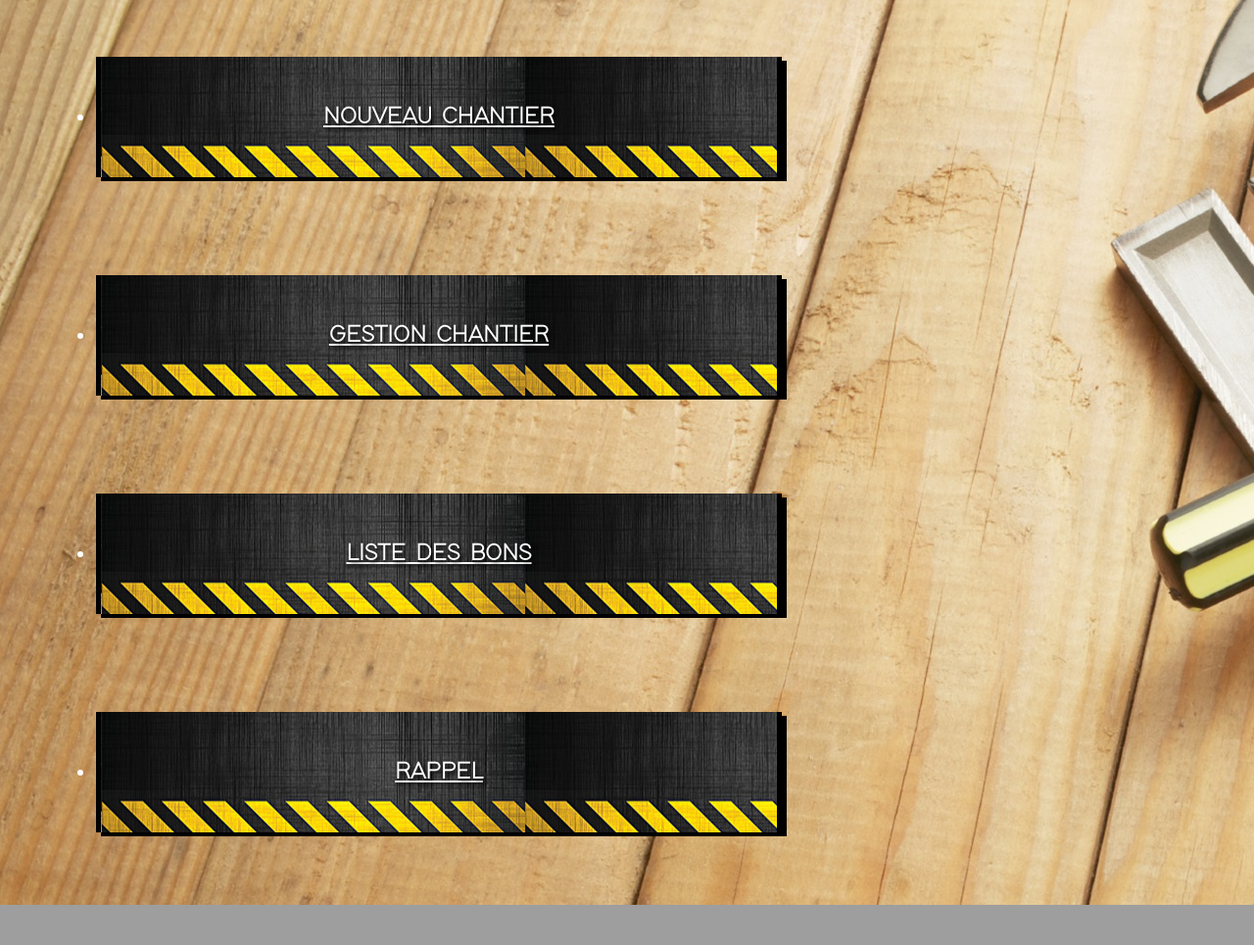
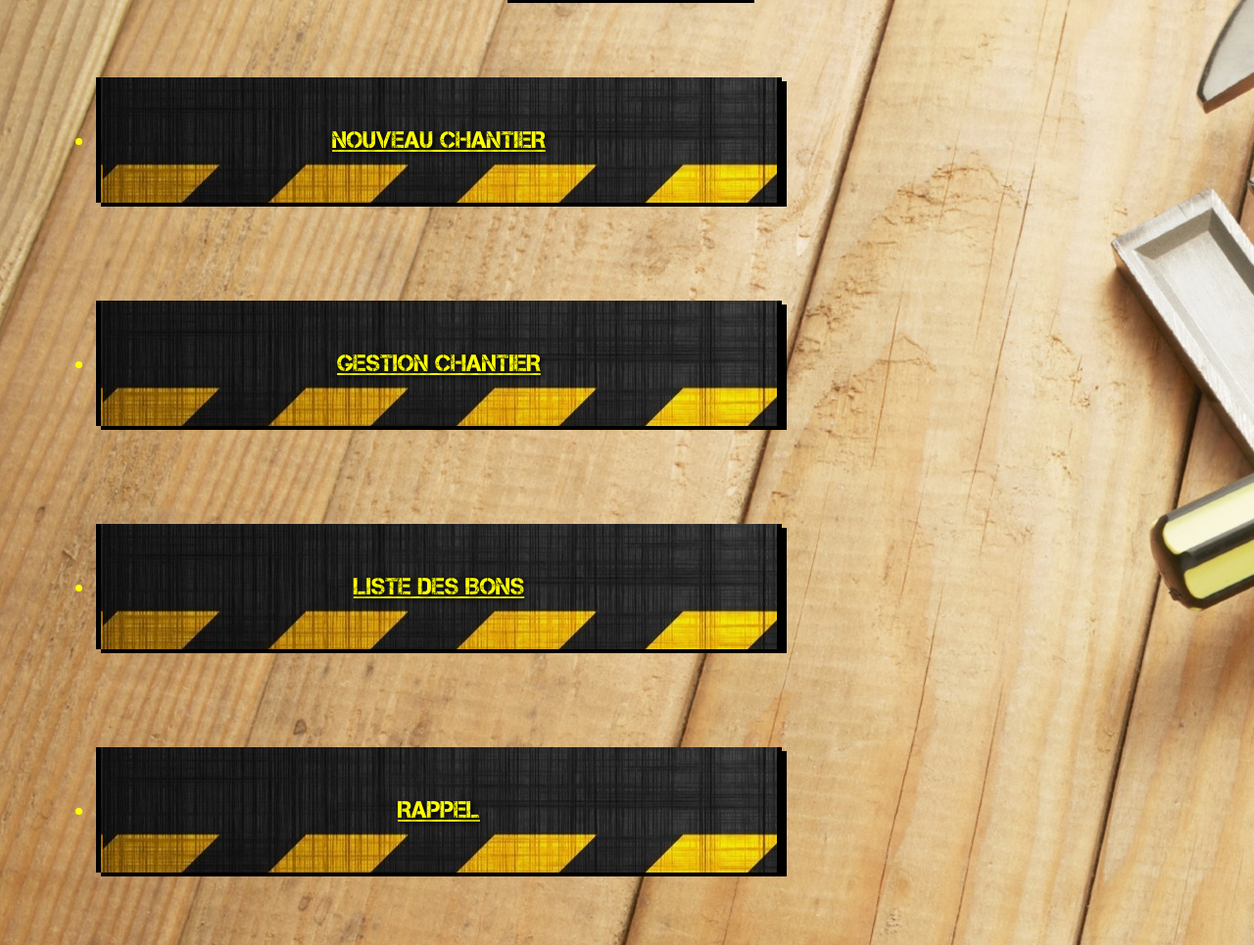
Before and after one commit to MP221092/GMAO, a PHP site: page /html/Service.html in a window 1280 px wide. Shown: the part 202-1167 px from the top of the page at 98% size. Before the commit the page ends 1126 px from the top, so only its background shows below. Run offline with PHP 8.4, Linux system fonts and the light colour scheme.

Commit message:
modification diverse
ajout police
gras police
image chantier

```diff
--- a/html/Service.html
+++ b/html/Service.html
@@ -14,19 +14,19 @@
             <ul>
 
                 <section>
-                <li><a href="NouveauC.html"><strong>NOUVEAU CHANTIER</strong></a></li>
+                <li><a href="NouveauC.html">NOUVEAU CHANTIER</a></li>
                 </section>
 
                 <section>
-                <li><a href="GestionC.html"><strong>GESTION CHANTIER</strong></a></li>
+                <li><a href="GestionC.html">GESTION CHANTIER</a></li>
                 </section>
 
                 <section>
-                <li><a href="Liste.html"><strong>LISTE DES BONS</strong></a></li>
+                <li><a href="Liste.html">LISTE DES BONS</a></li>
                 </section>
 
                 <section>
-                <li><a href="Rappel.html"><strong>RAPPEL</strong></a></li>
+                <li><a href="Rappel.html">RAPPEL</a></li>
                 </section>
 
 
--- a/html/styleC.css
+++ b/html/styleC.css
@@ -1,14 +1,14 @@
 @font-face
 	{
-    font-family: 'mod';
-    src: url('Modern.otf');
+    font-family: 'ch';
+    src: url('pchantier.ttf');
 	}
 
 
 	h1
 	{
-	color: white;
-	font-family:'mod';
+	color: yellow;
+	font-family:'ch';
 	background-image: url("imagesite/marbre.jpg");
 	background-position: 30px 50px;
 	border-left: 4px solid black;
@@ -18,8 +18,8 @@
 
 	h2
 	{
-	color: white;
-	font-family:'mod';
+	color: yellow;
+	font-family:'ch';
 	background-image: url("imagesite/marbre.jpg");
 	border-left: 4px solid black;
     border-right: 4px solid black;
@@ -30,7 +30,7 @@
 
 	section
 	{
-	font-family:'mod';
+	font-family:'ch';
    	width: 700px;
    	text-align: center;
   	padding: 50px; /* Marge extérieure de 50px */
@@ -39,7 +39,7 @@
 	a
 	{
 	padding:70px;
-	color: #ffffff;
+	color: #ffff00;
 	}
 
 
@@ -51,9 +51,9 @@
 
 	li
 	{
-	color: white;
-	background-image: url("imagesite/cha.jpg");
-	background-position: 1px;
+	color: yellow;
+	background-image: url("imagesite/chacha.jpg");
+	background-position: 2px;
 	border-left: 5px solid black;
     border-right: 5px solid black;
     box-shadow: 5px 4px 0px black;
@@ -62,7 +62,7 @@
 
 	p
 	{
-	color: white;
+	color: yellow;
 	background-image: url("imagesite/marbre.jpg");
 	background-position: 30px 50px;
 	border-left: 4px solid black;
@@ -81,13 +81,3 @@
 	background-attachment: scroll;
 	background-repeat: no-repeat;
 	}
-
-	img
-	{
-	float:right;
-	border-left: 4px solid black;
-    border-right: 4px solid black;
-    box-shadow: 4px 4px 0px black;
-    margin: 150px;
-    margin-top: -500px;
-	}
```
Also changed, not shown: html/accueil.html (+4 -4 lines), html/style1.css (+10 -1 lines), html/pchantier.ttf (added).
